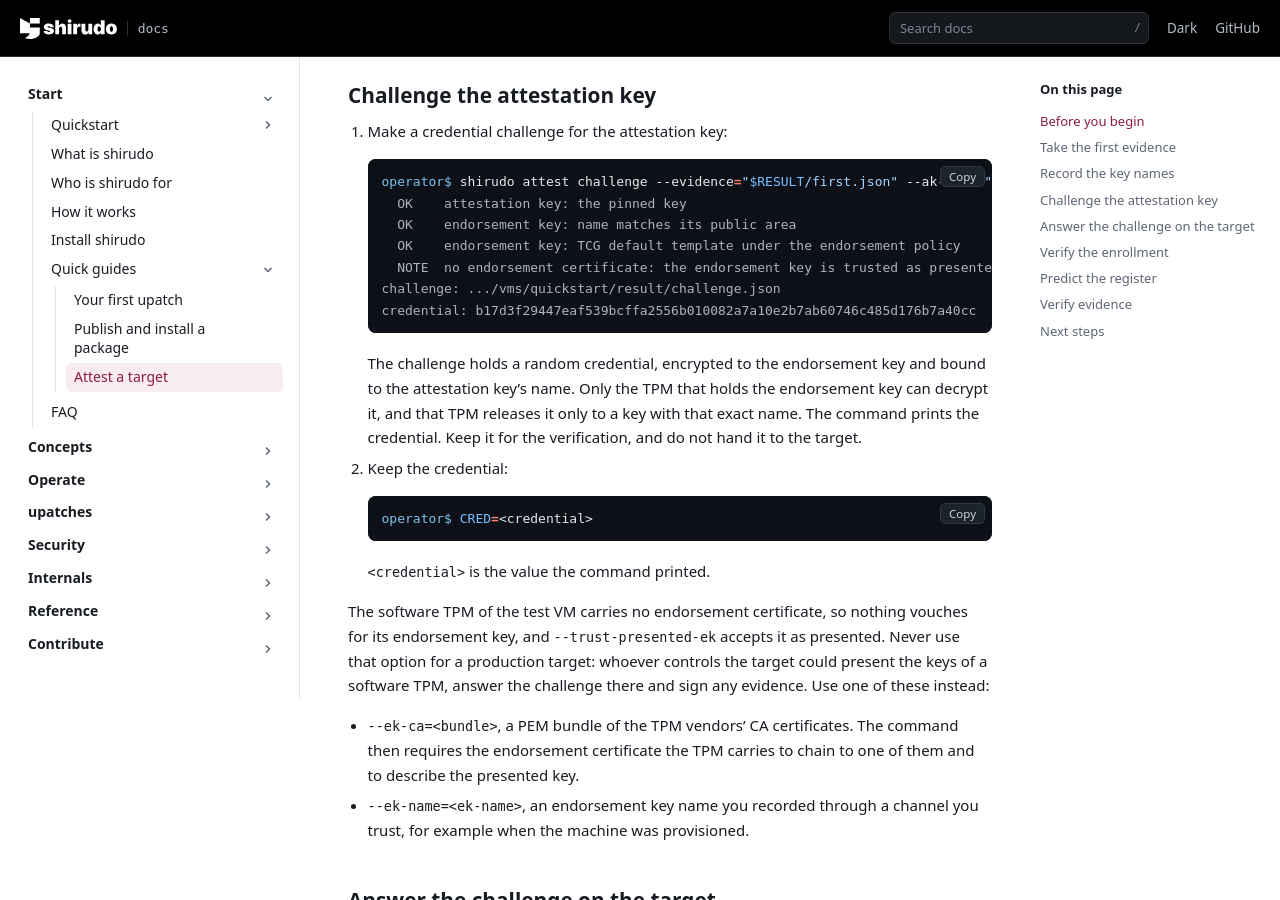
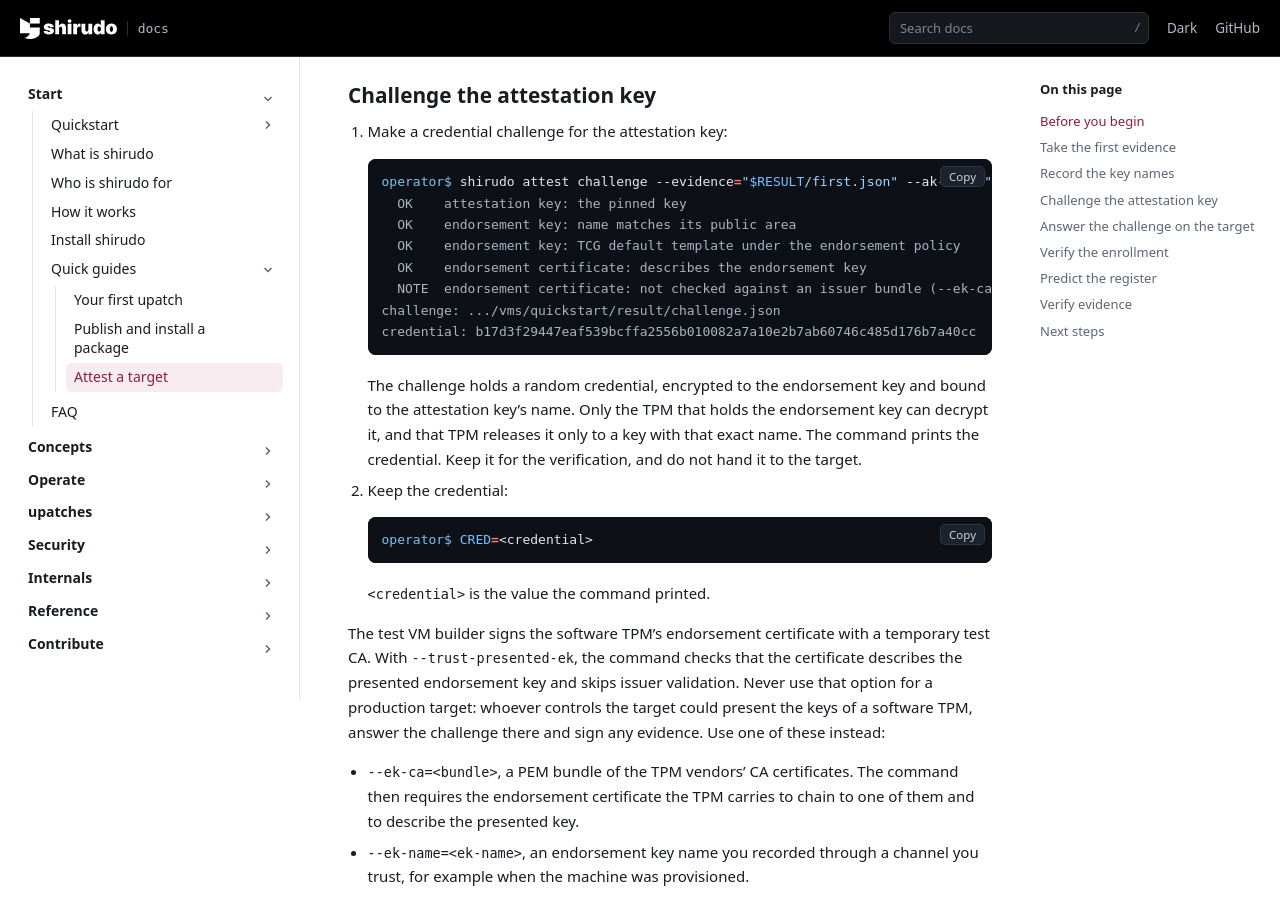
Before and after one commit to AliBashaSY/shirudo, a Sphinx documentation site: the page built from Documentation/start/guides/attest-target.rst, in a window 1280 px wide and 900 px high, scrolled down 1557 px. Built offline with Sphinx 7.4.7, drawn with Linux system fonts in a browser that asks for light colours; pages that are not in the unit, such as notebooks, are missing from menus.

Commit message:
docs: document the test VM's endorsement certificate
The test VM builder now issues an endorsement certificate for its
software TPM, but the attestation guide still shows the output for a
missing certificate. Show the certificate check and explain that
--trust-presented-ek skips issuer validation.

Fixes: 82e348bb1ad6 ("testing: let make vm enroll its key in the local stack")
Signed-off-by: Andrea Lattuada <andrea@lattuada.me>

```diff
--- a/Documentation/start/guides/attest-target.rst
+++ b/Documentation/start/guides/attest-target.rst
@@ -99,7 +99,8 @@ Challenge the attestation key
         OK    attestation key: the pinned key
         OK    endorsement key: name matches its public area
         OK    endorsement key: TCG default template under the endorsement policy
-        NOTE  no endorsement certificate: the endorsement key is trusted as presented
+        OK    endorsement certificate: describes the endorsement key
+        NOTE  endorsement certificate: not checked against an issuer bundle (--ek-ca)
       challenge: .../vms/quickstart/result/challenge.json
       credential: b17d3f29447eaf539bcffa2556b010082a7a10e2b7ab60746c485d176b7a40cc
 
@@ -117,9 +118,10 @@ Challenge the attestation key
 
    ``<credential>`` is the value the command printed.
 
-The software TPM of the test VM carries no endorsement certificate, so
-nothing vouches for its endorsement key, and ``--trust-presented-ek``
-accepts it as presented. Never use that option for a production target:
+The test VM builder signs the software TPM's endorsement certificate
+with a temporary test CA. With ``--trust-presented-ek``, the command
+checks that the certificate describes the presented endorsement key and
+skips issuer validation. Never use that option for a production target:
 whoever controls the target could present the keys of a software TPM,
 answer the challenge there and sign any evidence. Use one of these
 instead:
```
